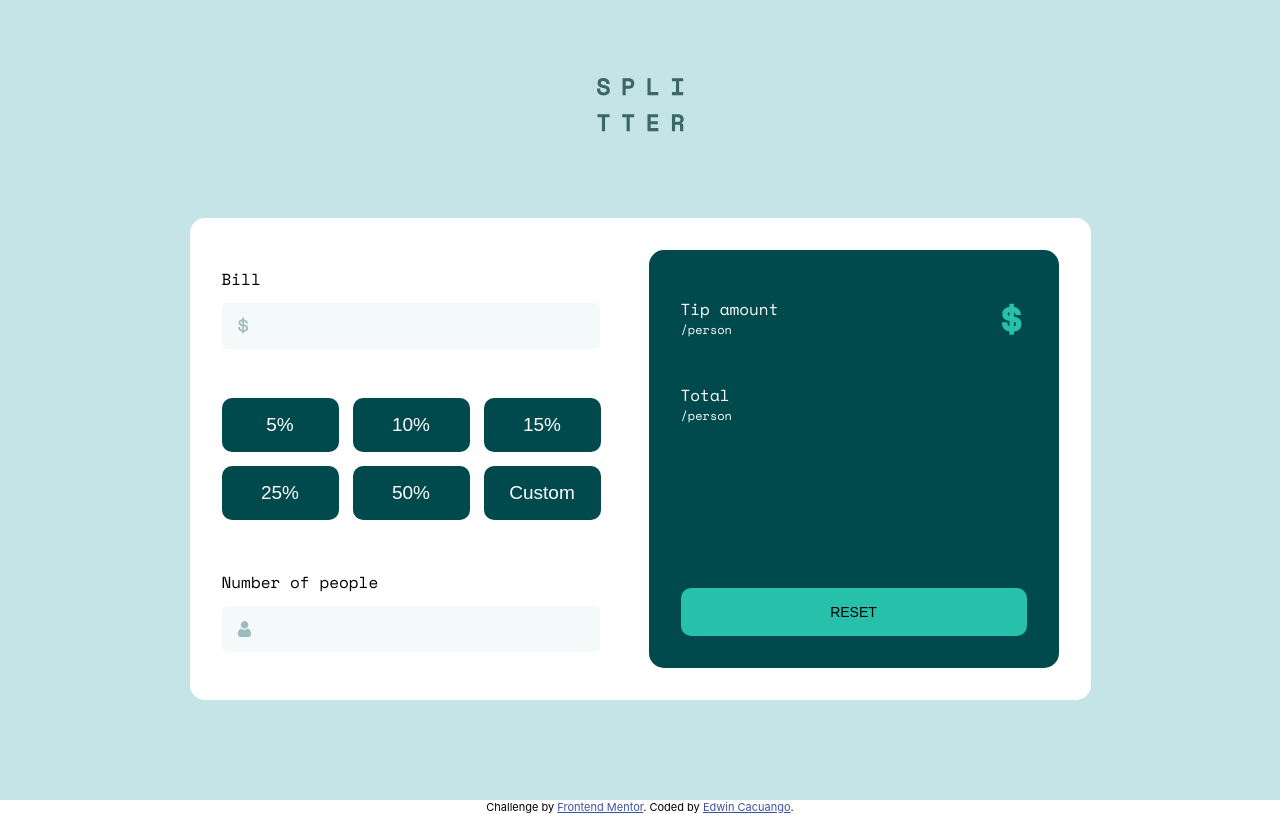
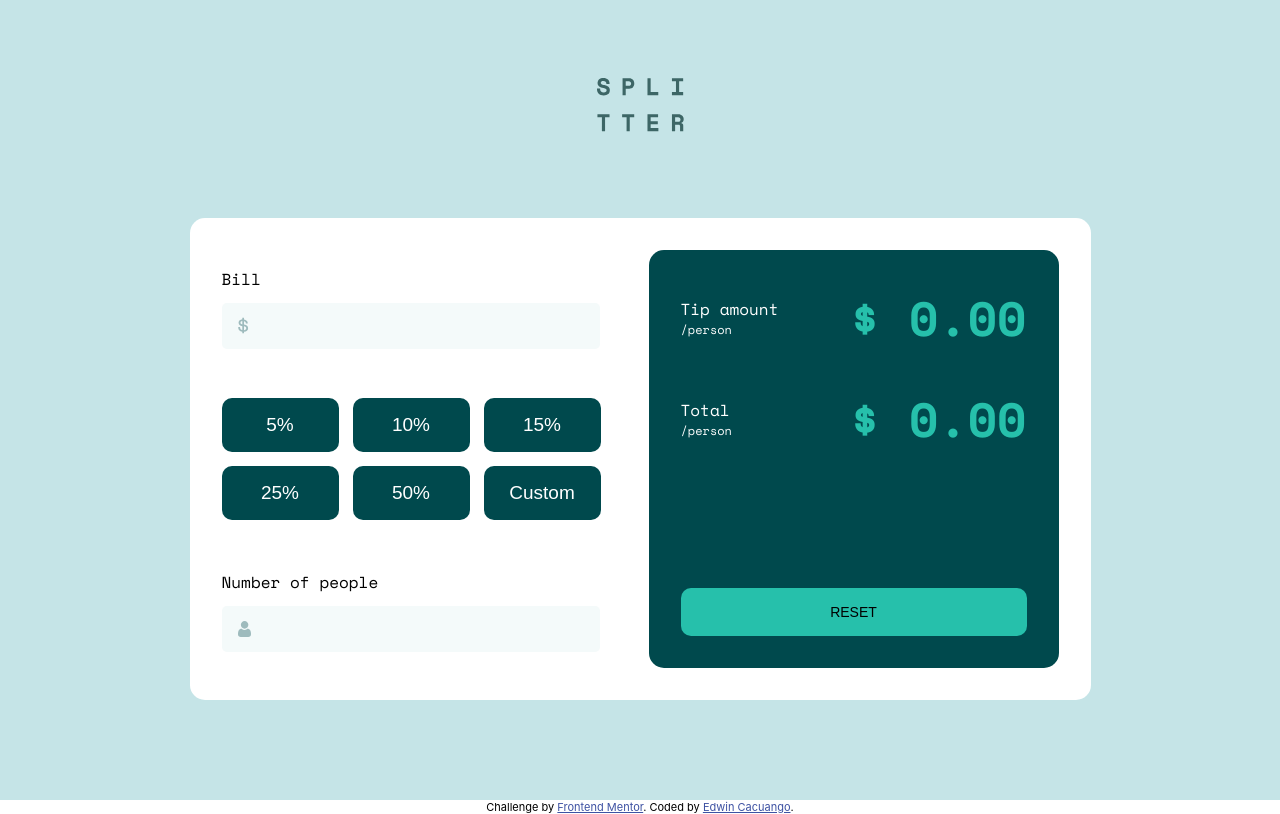
Before and after one commit to EdwinCacuango/tip-calculator-app, a React (Create React App) app in the folder my-tip-calculator/: page / in a window 1280 px wide. Built offline with nearby package versions, Linux system fonts and the light colour scheme.

Commit message:
Added main logic to resultCard component I created an object to fit all values come from calculator component I used them to create simple divisions to assign values to render
Finally the main logic is ready, but it's not working already the
reset btn and the customize option of percentage btns

```diff
--- a/my-tip-calculator/src/components/calculator/Calculator.jsx
+++ b/my-tip-calculator/src/components/calculator/Calculator.jsx
@@ -8,23 +8,22 @@ const Calculator = () => {
   const [numberPerson, setNumberPerson] = useState(1);
 
   const addedBill = (addedInfo) => {
-    setBill(addedInfo);
+    setBill(+addedInfo);
   };
 
   const addedPersons = (addedNumberPersons) => {
-    setNumberPerson(addedNumberPersons);
+    setNumberPerson(+addedNumberPersons);
   };
 
   //Data from buttons percentage
-  const [percentage, setPercentage]=useState(0)
+  const [percentage, setPercentage] = useState(0);
 
-  const addedPercentage=(numberButton)=>{
-    setPercentage(numberButton)
-  }
+  const addedPercentage = (numberButton) => {
+    setPercentage(+numberButton);
+  };
 
   // //mainDivisions
   // const [personTip, setPersonTip]=useState(0)
-
 
   // console.log(personTip)
   // const tipDivision=()=>{
@@ -41,7 +40,11 @@ const Calculator = () => {
         saveNumberPerson={addedPersons}
         savePercentage={addedPercentage}
       ></InputCards>
-      <ResultsCard ></ResultsCard>
+      <ResultsCard
+        userBill={bill}
+        totalPercentage={percentage}
+        numberPersons={numberPerson}
+      ></ResultsCard>
     </div>
   );
 };
--- a/my-tip-calculator/src/components/calculator/resultCard/ResultsCard.jsx
+++ b/my-tip-calculator/src/components/calculator/resultCard/ResultsCard.jsx
@@ -1,20 +1,34 @@
+
 import "./ResultsCard.css";
 function ResultsCard(props) {
+  let userData={
+    prevBill:props.userBill,
+    percentage: props.totalPercentage,
+    totalPersons: props.numberPersons
+  }
 
+  //Tip amount
+  const globalTip=userData.prevBill*userData.percentage
+  const eachPTip=(globalTip/userData.totalPersons).toFixed(2)
 
-
-
+  //Total person
+  const totalBill=userData.prevBill+globalTip
+  const eachPBill=(totalBill/userData.totalPersons).toFixed(2)
 
   return (
     <div className="Results-card">
       <div className="results-container">
         <div className="result">
-          <p>Tip amount<span className="each-person">/person</span></p>
-          <p className="result-value">$</p>
+          <p>
+            Tip amount<span className="each-person">/person</span>
+          </p>
+          <p className="result-value">$ {eachPTip}</p>
         </div>
         <div className="result">
-          <p>Total <span className="each-person">/person</span></p>
-          <p className="result-value"></p>
+          <p>
+            Total <span className="each-person">/person</span>
+          </p>
+          <p className="result-value">$ {eachPBill}</p>
         </div>
       </div>
       <button className="reset-btn">Reset</button>
```
